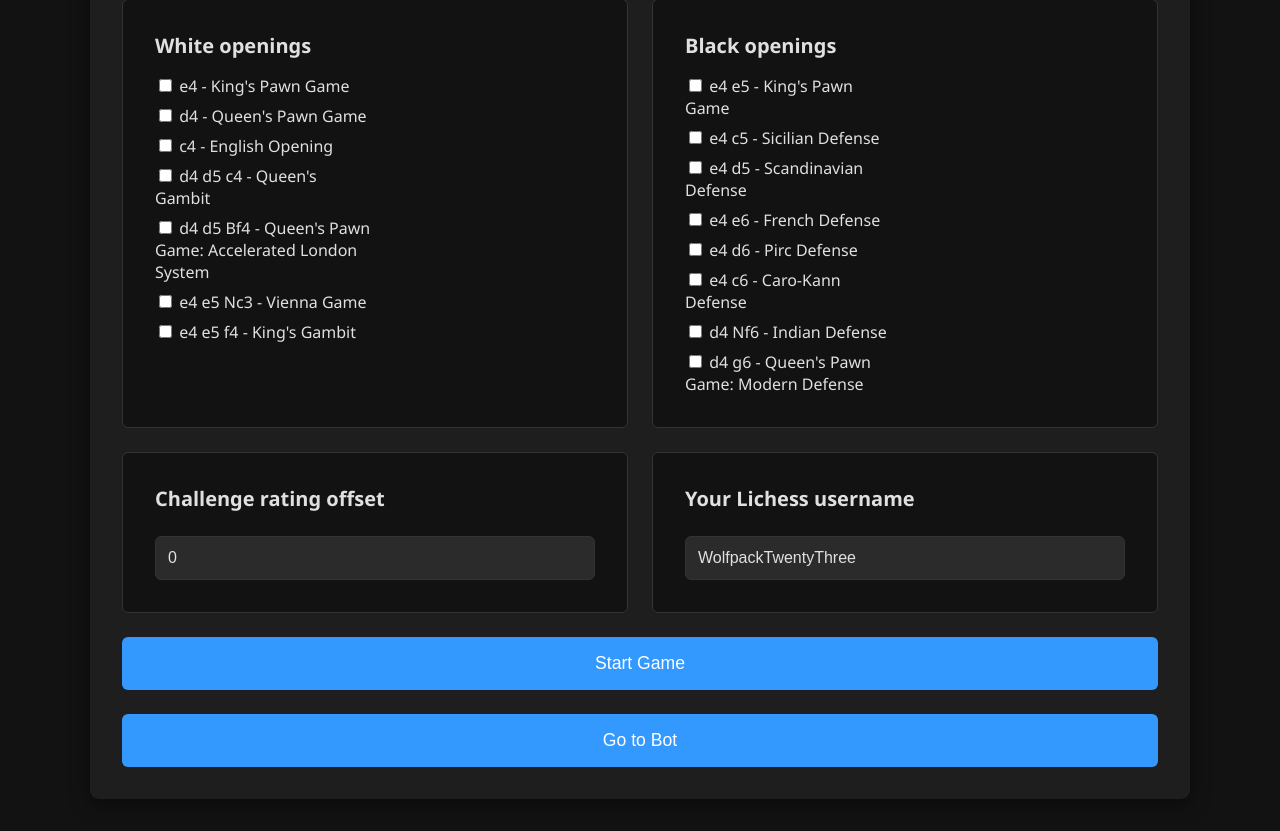
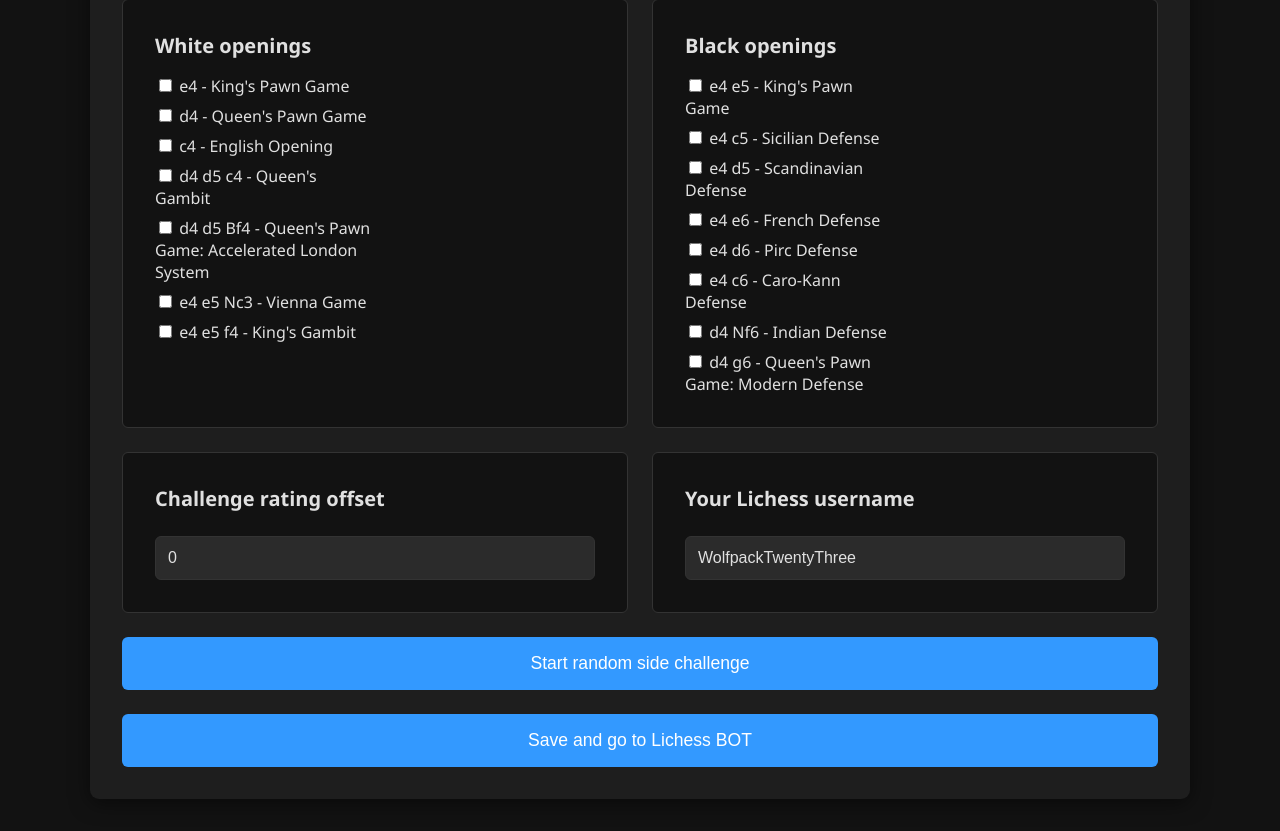
Before and after one commit to sid2364/chess-training-bot, a Flask app: page / in a window 1280 px wide. Shown: the part 153-984 px from the top of the page. Run offline with Flask 3, Linux system fonts and the light colour scheme; parts of the project's set-up code (start-up, migrations or seed data) failed here and were passed over.

Commit message:
amend buttons

```diff
--- a/chess_trainer/templates/index.html
+++ b/chess_trainer/templates/index.html
@@ -158,8 +158,8 @@
         </div>
       </div>
 
-      <button type="submit">Start Game</button>
-      <button type="submit" formaction="/profile" formmethod="post">Go to Bot</button>
+      <button type="submit">Start random side challenge</button>
+      <button type="submit" formaction="/profile" formmethod="post">Save and go to Lichess BOT</button>
     </form>
   </div>
 </body>
```
